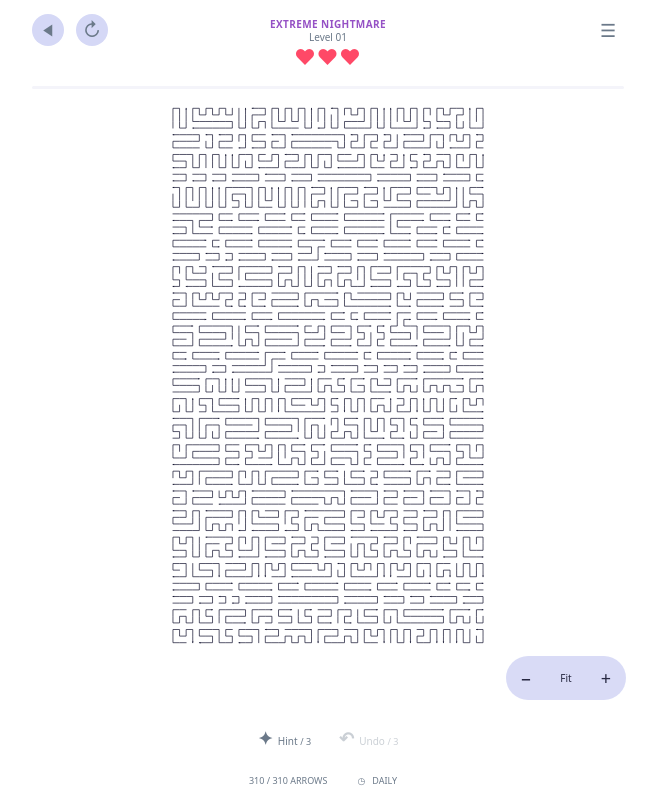
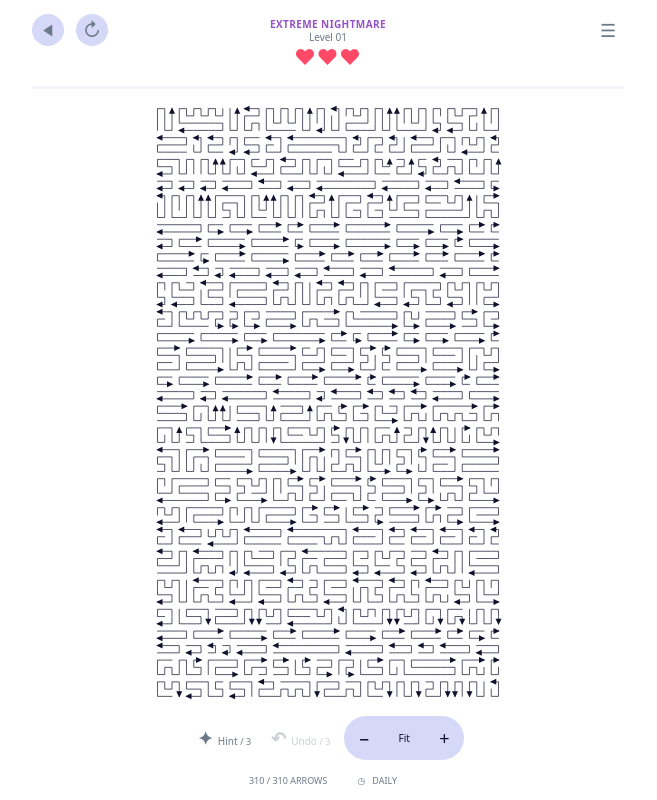
Before and after one commit to Whoops-Lambo/Arrow-Escape-Tap, a plain HTML site: page index.html in a window 1280 px wide. Shown: the whole page, without its empty margins (312-969 px from the left). Drawn offline with Linux system fonts and the light colour scheme.

Commit message:
Restore pre-template game and fix arrowheads and fitted board space

```diff
--- a/index.html
+++ b/index.html
@@ -31,9 +31,9 @@ header #select,header #restart{border-radius:50%;background:var(--button);width:
 /* Prevent iOS long-press/drag selection without interfering with custom gestures. */
 html,body,.app,.app *{user-select:none;-webkit-user-select:none;-webkit-touch-callout:none;-webkit-user-drag:none}
 canvas{touch-action:none;cursor:default}
-.hearts .spent{color:#d1d5f5}
+.tools{gap:8px;align-items:center}.tools .zoom-tools{position:static;flex-shrink:0;opacity:1}.tools .zoom-tools button{min-width:40px}.tools .tool{min-width:64px}@media(max-width:350px){.tools{gap:0}.tools .tool{min-width:60px}.tools .zoom-tools button{min-width:36px}}
 </style></head><body>
-<main class="app"><header><button id="select" aria-label="Choose level"><svg width="15" height="15" viewBox="0 0 20 20" aria-hidden="true"><path d="M15 2L3 10l12 8Z" fill="currentColor"/></svg></button><button id="restart" aria-label="Restart level">↻</button><button class="icon" id="settings" aria-label="Settings">☰</button></header><section class="title"><div><span class="eyebrow" id="chapter">A LITTLE ROOM TO THINK</span><h1 id="levelTitle">Level 01</h1><p id="subtitle">Find your way out. Keep tapping. Find your flow.</p></div><div class="hearts" id="hearts" aria-label="3 hearts">♥♥♥</div></section><div class="progress"><span id="progress"></span></div><div class="board"><canvas id="canvas" aria-label="Puzzle board. Tap an arrow to release it."></canvas><div class="zoom-tools"><button id="zoomOut" aria-label="Zoom out">−</button><button id="zoomFit">Fit</button><button id="zoomIn" aria-label="Zoom in">+</button></div><div class="board-label" id="boardLabel">TAP AN ARROW TO LET IT GO</div></div><div class="tools"><button class="tool" id="hint"><b>✦</b>Hint <small id="hintCount">/ 3</small></button><button class="tool" id="undo"><b>↶</b>Undo <small id="undoCount">/ 3</small></button></div><footer><span id="remaining"></span><button id="daily">◷ &nbsp; DAILY</button></footer></main>
+<main class="app"><header><button id="select" aria-label="Choose level"><svg width="15" height="15" viewBox="0 0 20 20" aria-hidden="true"><path d="M15 2L3 10l12 8Z" fill="currentColor"/></svg></button><button id="restart" aria-label="Restart level">↻</button><button class="icon" id="settings" aria-label="Settings">☰</button></header><section class="title"><div><span class="eyebrow" id="chapter">A LITTLE ROOM TO THINK</span><h1 id="levelTitle">Level 01</h1><p id="subtitle">Find your way out. Keep tapping. Find your flow.</p></div><div class="hearts" id="hearts" aria-label="3 hearts">♥♥♥</div></section><div class="progress"><span id="progress"></span></div><div class="board"><canvas id="canvas" aria-label="Puzzle board. Tap an arrow to release it."></canvas><div class="board-label" id="boardLabel">TAP AN ARROW TO LET IT GO</div></div><div class="tools"><button class="tool" id="hint"><b>✦</b>Hint <small id="hintCount">/ 3</small></button><button class="tool" id="undo"><b>↶</b>Undo <small id="undoCount">/ 3</small></button><div class="zoom-tools"><button id="zoomOut" aria-label="Zoom out">−</button><button id="zoomFit">Fit</button><button id="zoomIn" aria-label="Zoom in">+</button></div></div><footer><span id="remaining"></span><button id="daily">◷ &nbsp; DAILY</button></footer></main>
 <div class="overlay" id="overlay" hidden><section class="card" id="card"></section></div><div class="toast" id="toast" role="status"></div>
 <script>
 'use strict';
@@ -131,34 +131,12 @@ function generate(level,seed){
    pieces.push(piece);for(const c of piece.cells)occupied.add(key(...c));
   }
  }
- // Exchange tails across neighboring path edges to break up rectangular
- // tile boundaries. Heads and their necks stay fixed. Each small batch is
- // independently solved; reject any batch that creates a dependency cycle.
- for(let batch=0;batch<12;batch++){
-  const before=pieces.map(p=>p.cells);
-  for(let attempt=0;attempt<8;attempt++){
-   const grid=new Map();for(const p of pieces)for(let i=0;i<p.cells.length;i++)grid.set(key(...p.cells[i]),{p,i});
-   const a=pieces[Math.floor(random()*pieces.length)];
-   if(a.cells.length<4)continue;
-   const i=Math.floor(random()*(a.cells.length-2)),u=a.cells[i],v=a.cells[i+1];
-   const dx=v[0]-u[0],dy=v[1]-u[1],sign=random()<.5?-1:1;
-   const near=grid.get(key(u[0]-dy*sign,u[1]+dx*sign));if(!near||near.p===a)continue;
-   const other=near.p,j=near.i-1;
-   if(j<0||j+1>=other.cells.length-1)continue;
-   const w=other.cells[j];if(w[0]!==v[0]-dy*sign||w[1]!==v[1]+dx*sign)continue;
-   const ac=a.cells,bc=other.cells;
-   const newA=bc.slice(0,j+1).concat(ac.slice(i+1)),newB=ac.slice(0,i+1).concat(bc.slice(j+1));
-   if(newA.length>48||newB.length>48)continue;
-   a.cells=newA;other.cells=newB;
-  }
-  if(!solve(pieces,n))pieces.forEach((p,i)=>p.cells=before[i]);
- }
  if(pieces.length!==spec.count||!solve(pieces,n))throw Error('Level validation failed');
  return{n,width,height,pieces,...spec};
 }
 function dailyDate(){const d=new Date();return d.getFullYear()+'-'+String(d.getMonth()+1).padStart(2,'0')+'-'+String(d.getDate()).padStart(2,'0')}
 function start(level=1,daily=false){const date=dailyDate(),data=generate(daily?1+hash(date)%TOTAL:level,hash(daily?'daily-'+date:'arrow-v1-'+level));game={...data,level,daily,date,hearts:3,hints:3,undos:3,history:[],status:'playing',hintId:null,hintUntil:0,total:data.pieces.length};particles=[];view={zoom:1,x:0,y:0};$('overlay').hidden=true;resize();ui()}
-function ui(){const left=game.pieces.filter(p=>!p.removed&&!p.slide).length;$('levelTitle').textContent=game.daily?'Daily escape':'Level '+String(game.level).padStart(2,'0');$('chapter').textContent=game.tier.name.toUpperCase();$('chapter').style.color=game.tier.color;$('subtitle').textContent=(game.daily?game.date+' · ':'')+game.total+' arrows · '+(game.width||game.n)+' × '+(game.height||game.n)+' board';$('hearts').innerHTML=Array.from({length:3},(_,i)=>'<span class="'+(i>=game.hearts?'spent':'')+'">♥</span>').join('');$('hearts').setAttribute('aria-label',game.hearts+' hearts');$('remaining').textContent=left+' / '+game.total+' ARROWS';$('progress').style.width=(100*(1-left/game.total))+'%';$('hintCount').textContent='/ '+game.hints;$('undoCount').textContent='/ '+game.undos;$('undo').disabled=!game.history.length||!game.undos;$('hint').disabled=!game.hints||game.status!=='playing'||!left;$('boardLabel').textContent=game.n>6?'PINCH TO ZOOM · DRAG TO EXPLORE':'TAP AN ARROW TO LET IT GO'}
+function ui(){const left=game.pieces.filter(p=>!p.removed&&!p.slide).length;$('levelTitle').textContent=game.daily?'Daily escape':'Level '+String(game.level).padStart(2,'0');$('chapter').textContent=game.tier.name.toUpperCase();$('chapter').style.color=game.tier.color;$('subtitle').textContent=(game.daily?game.date+' · ':'')+game.total+' arrows · '+(game.width||game.n)+' × '+(game.height||game.n)+' board';$('hearts').textContent='♥'.repeat(game.hearts)+'♡'.repeat(3-game.hearts);$('hearts').setAttribute('aria-label',game.hearts+' hearts');$('remaining').textContent=left+' / '+game.total+' ARROWS';$('progress').style.width=(100*(1-left/game.total))+'%';$('hintCount').textContent='/ '+game.hints;$('undoCount').textContent='/ '+game.undos;$('undo').disabled=!game.history.length||!game.undos;$('hint').disabled=!game.hints||game.status!=='playing'||!left;$('boardLabel').textContent=game.n>6?'PINCH TO ZOOM · DRAG TO EXPLORE':'TAP AN ARROW TO LET IT GO'}
 // Synthesized audio, unlocked only by a user gesture.
 let audio;function sound(type){if(!saved.sound)return;try{audio??=new(window.AudioContext||window.webkitAudioContext)();audio.resume();const notes=type==='win'?[523,659,784,1047]:type==='error'?[105,80]:type==='whoosh'?[650,320,160]:[480];notes.forEach((f,i)=>{const o=audio.createOscillator(),g=audio.createGain(),t=audio.currentTime+i*.08;o.type=type==='error'?'triangle':'sine';o.frequency.setValueAtTime(f,t);o.frequency.exponentialRampToValueAtTime(f*.65,t+.16);g.gain.setValueAtTime(.0001,t);g.gain.exponentialRampToValueAtTime(.08,t+.01);g.gain.exponentialRampToValueAtTime(.0001,t+.22);o.connect(g);g.connect(audio.destination);o.start(t);o.stop(t+.24)})}catch{}}
 function vibrate(pattern){if(!saved.haptics)return;if(navigator.vibrate)navigator.vibrate(pattern);else if(window.webkit?.messageHandlers?.haptics)window.webkit.messageHandlers.haptics.postMessage(pattern.length>2?'error':'success')}
@@ -173,16 +151,17 @@ modal('<span class="eyebrow">'+(win?'BEAUTIFULLY UNTANGLED':'TAKE A BREATH')+'</
 function settings(){modal('<span class="eyebrow">MAKE YOURSELF AT HOME</span><h2>Settings</h2>'+['sound','haptics','theme','colors'].map(k=>'<div class="row"><span>'+k[0].toUpperCase()+k.slice(1)+'</span><button id="set-'+k+'">'+(k==='theme'?saved[k]:(saved[k]?'On':'Off'))+'</button></div>').join('')+'<p style="margin-top:20px">Tap an arrow to send it forward. Its head needs a clear line to the edge. Clear the board with as many hearts as you can.</p><button class="primary" id="closeSettings">Back to puzzle</button>');for(const k of ['sound','haptics','theme','colors'])$('set-'+k).onclick=()=>{saved[k]=k==='theme'?(saved[k]==='dark'?'light':'dark'):!saved[k];persist();theme();settings()};$('closeSettings').onclick=()=>$('overlay').hidden=true}
 function levels(){modal('<span class="eyebrow">1,000 MOMENTS OF CLARITY</span><h2>Choose your escape</h2><p>Earn stars. Find a little more space.</p><button class="secondary" id="levelDaily">◷ Daily challenge · '+dailyDate()+'</button><div class="levels">'+Array.from({length:TOTAL},(_,i)=>{const l=i+1;return'<button class="level" data-level="'+l+'" '+(l>saved.unlocked?'disabled':'')+' aria-label="Level '+l+'">'+(l>saved.unlocked?'⌑':l)+'<small>'+(l<=saved.unlocked?TIERS[hash('difficulty-v2-'+l)%6].name:'')+'<br>'+'★'.repeat(saved.stars[l]||0)+'</small></button>'}).join('')+'</div><button class="primary" id="closeLevels">Back to puzzle</button>');$('card').querySelectorAll('[data-level]').forEach(b=>b.onclick=()=>start(+b.dataset.level));$('levelDaily').onclick=()=>start(75,true);$('closeLevels').onclick=()=>$('overlay').hidden=true}
 // Renderer: path sampling makes every body segment follow the original bends.
-// Fit the original occupied bounds, with a clear strip for floating zoom
-// controls. Do not refit as pieces leave: the board must remain stable to tap.
+// Fit the original occupied bounds; zoom controls live outside the canvas. Do not refit as pieces leave: the board must remain stable to tap.
 function puzzleBounds(){let minX=Infinity,minY=Infinity,maxX=-Infinity,maxY=-Infinity;for(const p of game.pieces)for(const [x,y] of p.cells){minX=Math.min(minX,x);minY=Math.min(minY,y);maxX=Math.max(maxX,x);maxY=Math.max(maxY,y)}return{minX,minY,width:maxX-minX+1,height:maxY-minY+1}}
-function resize(){const rect=canvas.getBoundingClientRect();W=rect.width;H=rect.height;const dpr=Math.min(3,devicePixelRatio||1);canvas.width=Math.round(W*dpr);canvas.height=Math.round(H*dpr);ctx.setTransform(dpr,0,0,dpr,0,0);if(game){const bounds=puzzleBounds(),availableH=Math.max(40,H-70);cell=Math.min((W-24)/bounds.width,availableH/bounds.height);baseX=(W-cell*bounds.width)/2-bounds.minX*cell;baseY=(availableH-cell*bounds.height)/2-bounds.minY*cell+8;clampPan()}}
+function resize(){const rect=canvas.getBoundingClientRect();W=rect.width;H=rect.height;const dpr=Math.min(3,devicePixelRatio||1);canvas.width=Math.round(W*dpr);canvas.height=Math.round(H*dpr);ctx.setTransform(dpr,0,0,dpr,0,0);if(game){const bounds=puzzleBounds(),availableH=Math.max(40,H-16);cell=Math.min((W-24)/bounds.width,availableH/bounds.height);baseX=(W-cell*bounds.width)/2-bounds.minX*cell;baseY=(availableH-cell*bounds.height)/2-bounds.minY*cell+8;clampPan()}}
 new ResizeObserver(resize).observe(canvas);
 function pointAt(p,t){const count=p.cells.length-1;if(t>=count){const h=p.cells[count],d=dirs[p.dir];return[h[0]+d[0]*(t-count),h[1]+d[1]*(t-count)]}const i=Math.max(0,Math.floor(t)),f=t-i,a=p.cells[i],b=p.cells[Math.min(i+1,count)];return[a[0]+(b[0]-a[0])*f,a[1]+(b[1]-a[1])*f]}
+// Keep arrowheads readable in overview and proportional when zoomed in.
+function arrowHeadSize(){return Math.max(cell*.32,5/view.zoom)}
 function screen(c){return[baseX+(c[0]+.5)*cell,baseY+(c[1]+.5)*cell]}
-function frame(now){const dt=Math.min(.04,(now-lastTime)/1000||.016);lastTime=now;ctx.clearRect(0,0,W,H);if(game){ctx.save();ctx.translate(W/2+view.x,H/2+view.y);ctx.scale(view.zoom,view.zoom);ctx.translate(-W/2,-H/2);ctx.fillStyle=saved.theme==='dark'?'#344154':'#dbe1d6';if(!saved.colors){ctx.fillStyle=saved.theme==='light'?'#d9dcef':'#344154';for(const p of game.pieces)if(p.removed||p.slide)for(const c of p.cells){ctx.beginPath();ctx.arc(...screen(c),Math.max(.35,cell*.07),0,Math.PI*2);ctx.fill()}}if(saved.colors)for(let y=0;y<game.n;y++)for(let x=0;x<game.n;x++){const s=screen([x,y]);ctx.beginPath();ctx.arc(...s,1.5,0,Math.PI*2);ctx.fill()}
+function frame(now){const dt=Math.min(.04,(now-lastTime)/1000||.016);lastTime=now;ctx.clearRect(0,0,W,H);if(game){ctx.save();ctx.translate(W/2+view.x,H/2+view.y);ctx.scale(view.zoom,view.zoom);ctx.translate(-W/2,-H/2);ctx.fillStyle=saved.theme==='dark'?'#344154':'#dbe1d6';
 let finished=false;for(const p of game.pieces){if(p.removed)continue;if(p.shake>0)p.shake=Math.max(0,p.shake-dt);if(p.slide>0){p.slide+=dt*(12+game.n*1.1);if(p.slide>game.n+p.cells.length+2){p.removed=true;p.slide=0;finished=true;continue}const h=screen(pointAt(p,p.cells.length-1+p.slide));for(let j=0;j<1&&particles.length<300;j++)particles.push({x:(h[0]-W/2)*view.zoom+W/2+view.x,y:(h[1]-H/2)*view.zoom+H/2+view.y,vx:(Math.random()-.5)*45,vy:(Math.random()-.5)*45,life:.45,max:.45,color:p.color})}
-ctx.save();if(p.shake)ctx.translate(Math.sin(p.shake*90)*cell*.12,0);const highlight=p.id===game.hintId&&now<game.hintUntil;ctx.strokeStyle=p.shake?'#ff627c':highlight?'#63bfa3':saved.colors?p.color:(saved.theme==='light'?'#10112d':'#e4eaf1');ctx.fillStyle=ctx.strokeStyle;ctx.lineWidth=saved.colors?Math.max(.9,cell*.16):Math.max(.7,cell*.085);ctx.lineCap='round';ctx.lineJoin='round';if(highlight){ctx.shadowColor='#63bfa3';ctx.shadowBlur=15+Math.sin(now/120)*5;ctx.lineWidth*=1.25}const end=p.cells.length-1+p.slide;ctx.beginPath();const tail=screen(pointAt(p,p.slide));ctx.moveTo(...tail);for(let t=Math.floor(p.slide)+1;t<end;t++)ctx.lineTo(...screen(pointAt(p,t)));const head=screen(pointAt(p,end));ctx.lineTo(...head);ctx.stroke();const d=dirs[p.dir],size=cell*(saved.colors?.21:.18);ctx.beginPath();ctx.moveTo(head[0]-d[0]*size-d[1]*size*.6,head[1]-d[1]*size+d[0]*size*.6);ctx.lineTo(head[0]+d[0]*size*.25,head[1]+d[1]*size*.25);ctx.lineTo(head[0]-d[0]*size+d[1]*size*.6,head[1]-d[1]*size-d[0]*size*.6);ctx.closePath();ctx.fill();ctx.restore()}ctx.restore();if(finished){ui();if(game.status==='playing'&&game.pieces.every(q=>q.removed)){game.status='won';result(true)}}}
+ctx.save();if(p.shake)ctx.translate(Math.sin(p.shake*90)*cell*.12,0);const highlight=p.id===game.hintId&&now<game.hintUntil;ctx.strokeStyle=p.shake?'#ff627c':highlight?'#63bfa3':saved.colors?p.color:(saved.theme==='light'?'#10112d':'#e4eaf1');ctx.fillStyle=ctx.strokeStyle;ctx.lineWidth=saved.colors?Math.max(.9,cell*.16):Math.max(.7,cell*.085);ctx.lineCap='round';ctx.lineJoin='round';if(highlight){ctx.shadowColor='#63bfa3';ctx.shadowBlur=15+Math.sin(now/120)*5;ctx.lineWidth*=1.25}const end=p.cells.length-1+p.slide;ctx.beginPath();const tail=screen(pointAt(p,p.slide));ctx.moveTo(...tail);for(let t=Math.floor(p.slide)+1;t<end;t++)ctx.lineTo(...screen(pointAt(p,t)));const head=screen(pointAt(p,end));ctx.lineTo(...head);ctx.stroke();const d=dirs[p.dir],size=arrowHeadSize();ctx.beginPath();ctx.moveTo(head[0]-d[0]*size-d[1]*size*.6,head[1]-d[1]*size+d[0]*size*.6);ctx.lineTo(head[0]+d[0]*size*.25,head[1]+d[1]*size*.25);ctx.lineTo(head[0]-d[0]*size+d[1]*size*.6,head[1]-d[1]*size-d[0]*size*.6);ctx.closePath();ctx.fill();ctx.restore()}ctx.restore();if(finished){ui();if(game.status==='playing'&&game.pieces.every(q=>q.removed)){game.status='won';result(true)}}}
 for(const p of particles){p.life-=dt;p.x+=p.vx*dt;p.y+=p.vy*dt;if(p.confetti)p.vy+=80*dt;ctx.globalAlpha=Math.max(0,p.life/p.max);ctx.fillStyle=p.color;ctx.fillRect(p.x,p.y,p.confetti?5:3,p.confetti?9:3)}ctx.globalAlpha=1;particles=particles.filter(p=>p.life>0);requestAnimationFrame(frame)}
 // Input: forgiving nearest-path selection; pointer gestures separate taps/pans.
 // Suppress selection, image dragging and long-press menus inside the game.
```
Also changed, not shown: 1 other file.
